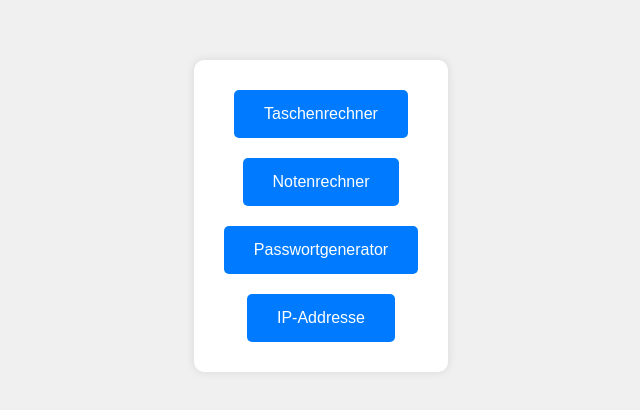
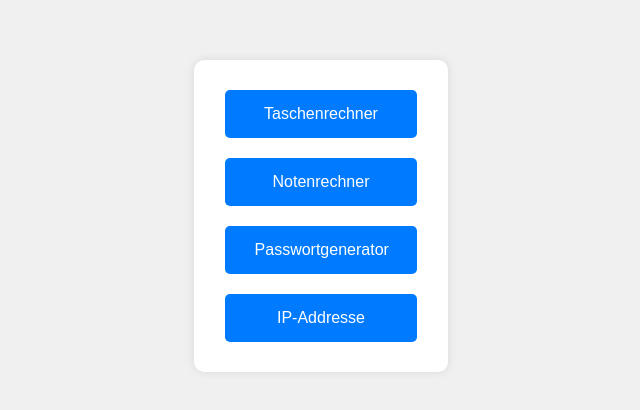
Before and after one commit to notenrechner/notenrechner.github.io, a plain HTML site: page index.html in a window 1280 px wide. Shown: the part 184-594 px from the top of the page, without its empty margins (319-959 px from the left). Drawn offline with Linux system fonts and the light colour scheme.

Commit message:
Update index.html

```diff
--- a/index.html
+++ b/index.html
@@ -22,6 +22,7 @@
             box-shadow: 0 0 10px rgba(0, 0, 0, 0.1);
         }
         button {
+            width: 90%;
             background-color: #007BFF;
             color: white;
             border: none;
```
